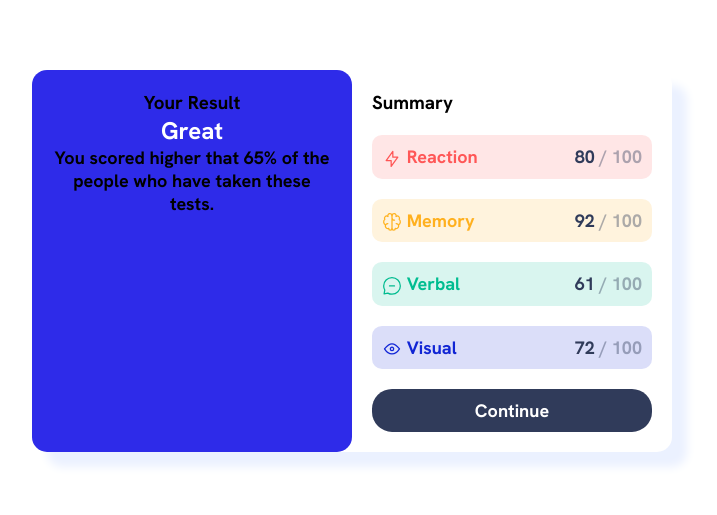
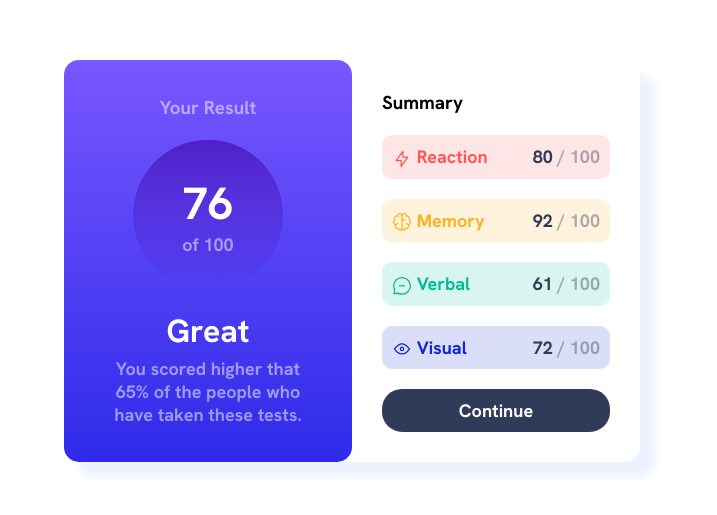
Before and after one commit to AJarich/ResultsSummaryComponent-FrontendMentorProject, a plain HTML site: page index.html in a window 1280 px wide. Shown: the part 139-654 px from the top of the page, without its empty margins (288-1005 px from the left). Drawn offline with Linux system fonts and the light colour scheme.

Commit message:
Edited the left container

```diff
--- a/index.html
+++ b/index.html
@@ -9,13 +9,21 @@
 <body>
     <div class="main-container">
         <div class="left-container">
-            <div class="" style="padding: 20px; text-align: center">
-                <h3>Your Result</h3>
-                <h2 style="color: white">Great</h2>
-                <p>You scored higher that 65% of the people who have taken these tests.</p>
+            <div class="" style="padding-top: 35px; padding-bottom: 35px; padding-left: 25px; padding-right: 25px; text-align: center;">
+                <h3 style="margin-bottom: 20px; color: hsl(0, 0%, 100%, 50%)">Your Result</h3>
+                <div style="border-radius: 50%; background-image: linear-gradient(hsla(256, 72%, 46%, 1), hsla(241, 72%, 46%, 0)); margin-left: auto; margin-right: auto; width: 150px; height: 150px; display: flex; justify-content: center; align-items: center; margin-bottom: 20px">
+                  <div style="padding: 40px; text-align: center;">
+                      <h1 style="color: white; font-size: 45px">76</h1>
+                      <p style="color: hsl(0, 0%, 100%, 50%)">of 100</p>
+                  </div>
+                </div>
+                <div style="width: 85%; margin-left: auto; margin-right: auto">
+                    <h1 style="color: white; margin-bottom: 5px">Great</h1>
+                    <p style="color: hsl(0, 0%, 100%, 50%)">You scored higher that 65% of the people who have taken these tests.</p>
+                </div>
             </div>
         </div>
-        <div class="right-container" style="padding: 20px;">
+        <div class="right-container" style="padding: 30px;">
                 <h3>Summary</h3>
                 <div class="" style="background-color: hsl(0, 100%, 67%, 15%); margin-top: 20px; margin-bottom: 20px; border-radius: 10px; padding: 10px; display: flex; justify-content: space-between">
                       <p style="color: hsl(0, 100%, 67%)"><img src="assets/images/icon-reaction.svg" style="vertical-align: middle" /> Reaction</p>
--- a/style.css
+++ b/style.css
@@ -16,7 +16,7 @@ p {
 }
 
 .main-container {
-  width: 50%;
+  width: 45%;
   margin: 0;
   position: absolute;
   top: 50%;
@@ -30,7 +30,7 @@ p {
 }
 
 .left-container {
-  background-color: hsl(241, 81%, 54%);
+  background-image: linear-gradient(hsl(252, 100%, 67%), hsl(241, 81%, 54%));
   width: 50%;
   border-radius: 15px;
 }
```
